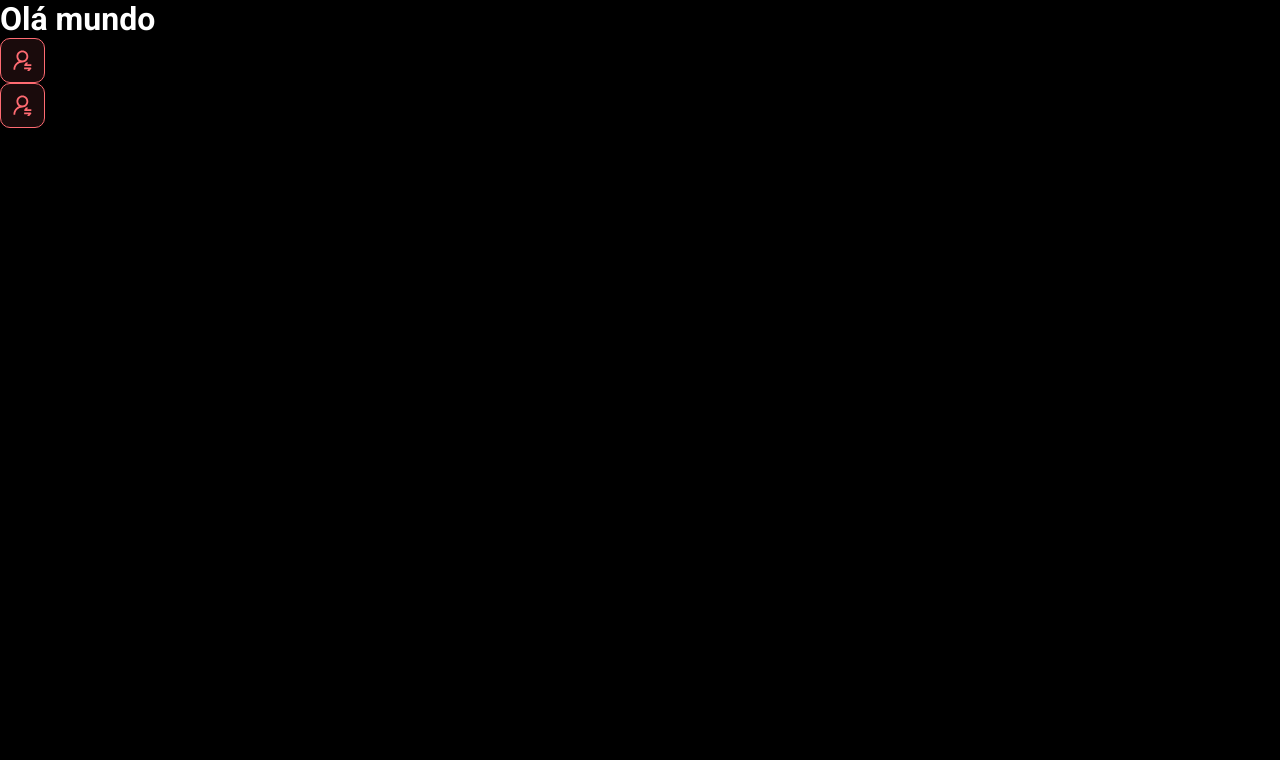
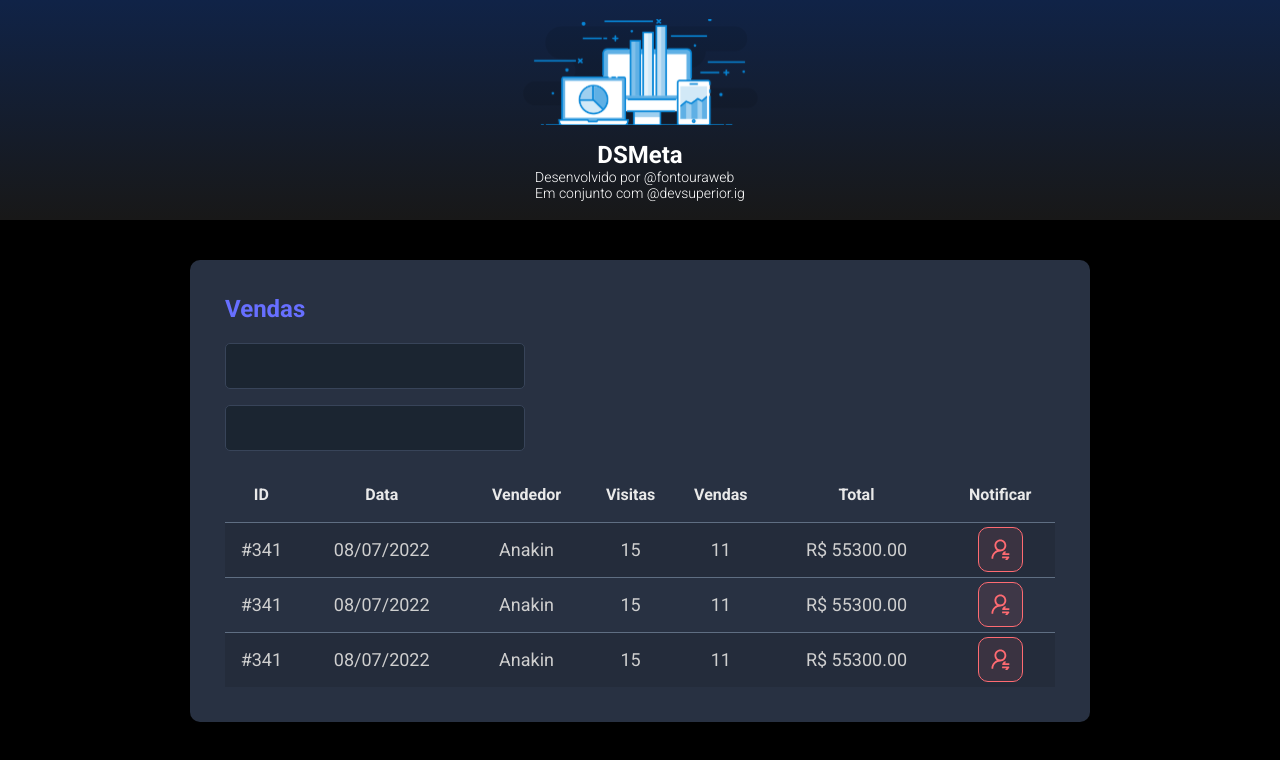
Before and after one commit to raphaelfontoura/dsmeta-devsuperior, a React (Vite) app in the folder frontend/: page / in a window 1280 px wide. Shown: the top 760 px of the page. Built offline with nearby package versions, Linux system fonts and the light colour scheme.

Commit message:
SalesCard component

```diff
--- a/frontend/src/App.tsx
+++ b/frontend/src/App.tsx
@@ -1,11 +1,18 @@
+import Header from "./components/Header"
 import NotificationButton from "./components/NotificationButton"
+import SalesCard from "./components/SalesCard"
 
 function App() {
   return (
     <>
-      <h1>Olá mundo</h1>
-      <NotificationButton />
-      <NotificationButton />
+      <Header />
+      <main>
+        <section id="sales">
+          <div className="dsmeta-container">
+            <SalesCard />
+          </div>
+        </section>
+      </main>
     </>
   )
 }
--- /dev/null
+++ b/frontend/src/components/Header/index.tsx
@@ -0,0 +1,22 @@
+
+import logo from "../../assets/img/logo.svg";
+
+function Header() {
+  return (
+    <header>
+        <div className="dsmeta-logo-container">
+            <img src={logo} alt="DSMeta" />
+            <h1>DSMeta</h1>
+            <p>
+              Desenvolvido por
+              <a href="https://www.instagram.com/fontouraweb"> @fontouraweb </a>
+              <br />
+              Em conjunto com
+              <a href="https://www.instagram.com/devsuperior.ig"> @devsuperior.ig </a>
+            </p>
+        </div>
+    </header>
+  )
+}
+
+export default Header
--- /dev/null
+++ b/frontend/src/components/SalesCard/index.tsx
@@ -0,0 +1,78 @@
+import NotificationButton from "../NotificationButton"
+
+function SalesCard() {
+  return (
+    <div className="dsmeta-card">
+      <h2 className="dsmeta-sales-title">Vendas</h2>
+      <div>
+        <div className="dsmeta-form-control-container">
+          <input className="dsmeta-form-control" type="text" />
+        </div>
+        <div className="dsmeta-form-control-container">
+          <input className="dsmeta-form-control" type="text" />
+        </div>
+      </div>
+
+      <div>
+        <table className="dsmeta-sales-table">
+          <thead>
+            <tr>
+              <th className="show992">ID</th>
+              <th className="show576">Data</th>
+              <th>Vendedor</th>
+              <th className="show992">Visitas</th>
+              <th className="show992">Vendas</th>
+              <th>Total</th>
+              <th>Notificar</th>
+            </tr>
+          </thead>
+          <tbody>
+            <tr>
+              <td className="show992">#341</td>
+              <td className="show576">08/07/2022</td>
+              <td>Anakin</td>
+              <td className="show992">15</td>
+              <td className="show992">11</td>
+              <td>R$ 55300.00</td>
+              <td>
+                <div className="dsmeta-red-btn-container">
+                  <NotificationButton />
+                </div>
+              </td>
+            </tr>
+            <tr>
+              <td className="show992">#341</td>
+              <td className="show576">08/07/2022</td>
+              <td>Anakin</td>
+              <td className="show992">15</td>
+              <td className="show992">11</td>
+              <td>R$ 55300.00</td>
+              <td>
+                <div className="dsmeta-red-btn-container">
+                  <NotificationButton />
+                </div>
+              </td>
+            </tr>
+            <tr>
+              <td className="show992">#341</td>
+              <td className="show576">08/07/2022</td>
+              <td>Anakin</td>
+              <td className="show992">15</td>
+              <td className="show992">11</td>
+              <td>R$ 55300.00</td>
+              <td>
+                <div className="dsmeta-red-btn-container">
+                  <NotificationButton />
+                </div>
+              </td>
+            </tr>
+          </tbody>
+
+        </table>
+      </div>
+    </div>
+
+  )
+}
+
+export default SalesCard
```
Also changed, not shown: frontend/src/assets/img/logo.svg (added).
